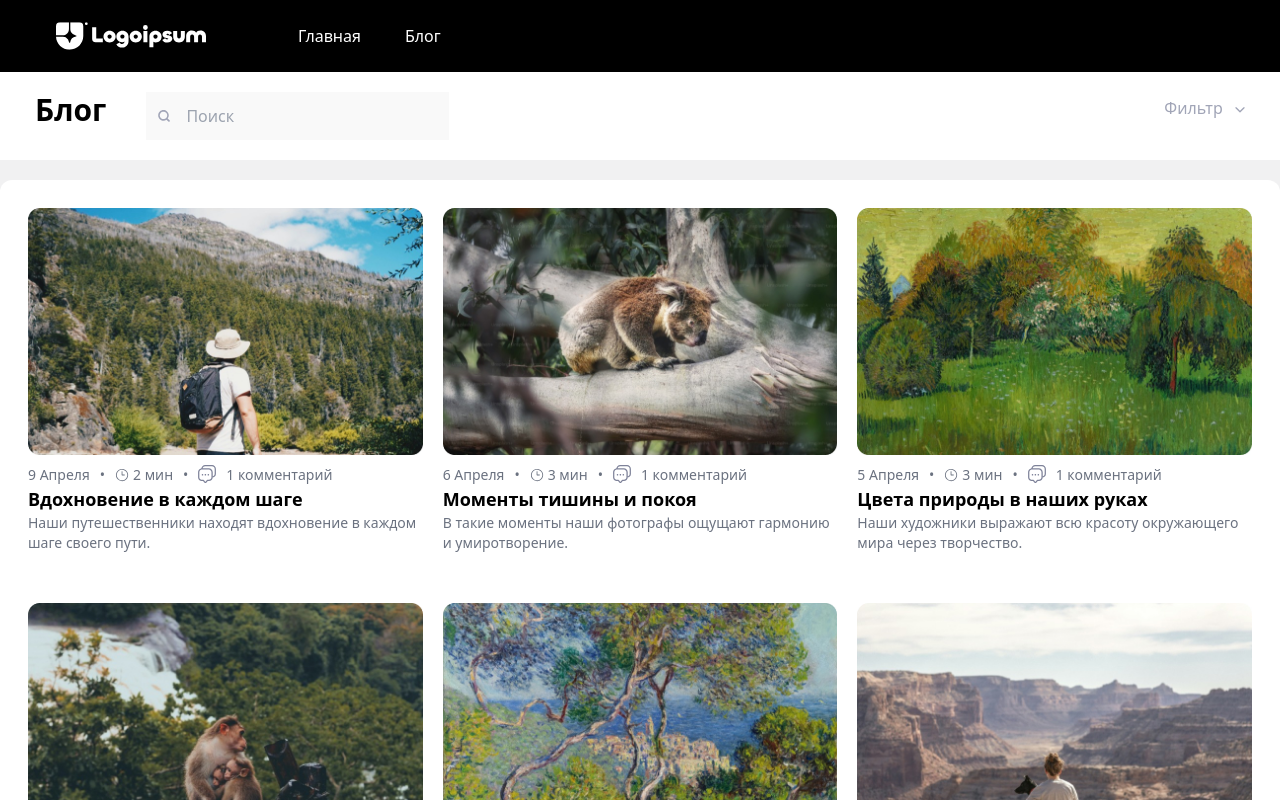
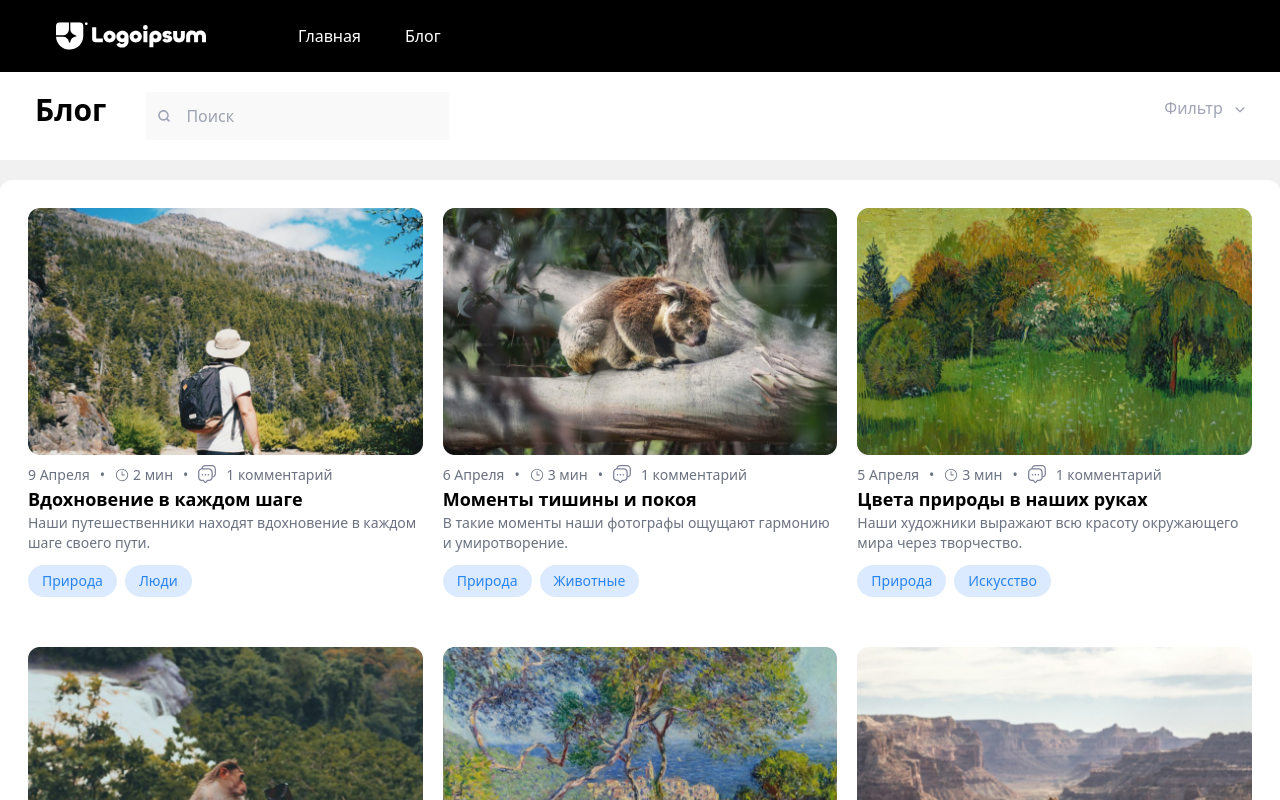
Before and after one commit to DmitryStoyan/rapira-blog, a Vue app: page / in a window 1280 px wide. Shown: the top 800 px of the page. Built offline with nearby package versions, Linux system fonts and the light colour scheme.

Commit message:
fix card

```diff
--- a/src/components/BlogCard.vue
+++ b/src/components/BlogCard.vue
@@ -60,6 +60,12 @@ const commentWord = computed(() => getCommentWord(commentsCount.value));
       </p>
       <p class="font-semibold text-lg cursor-pointer" @click="openModal">{{ post.title }}</p>
       <p class="text-sm text-gray-500">{{ post.description }}</p>
+      <div class="flex gap-2 mt-3">
+        <span v-for="tag in post.tags" :key="tag"
+          class="text-blue-600 bg-blue-100 px-14px py-6px rounded-tag text-sm text-tag-text">
+          {{ tag }}
+        </span>
+      </div>
     </div>
     <Modal v-if="isModalOpen" :post="post" @close="closeModal" @update-comments="updateCommentsCount" />
   </div>
```
